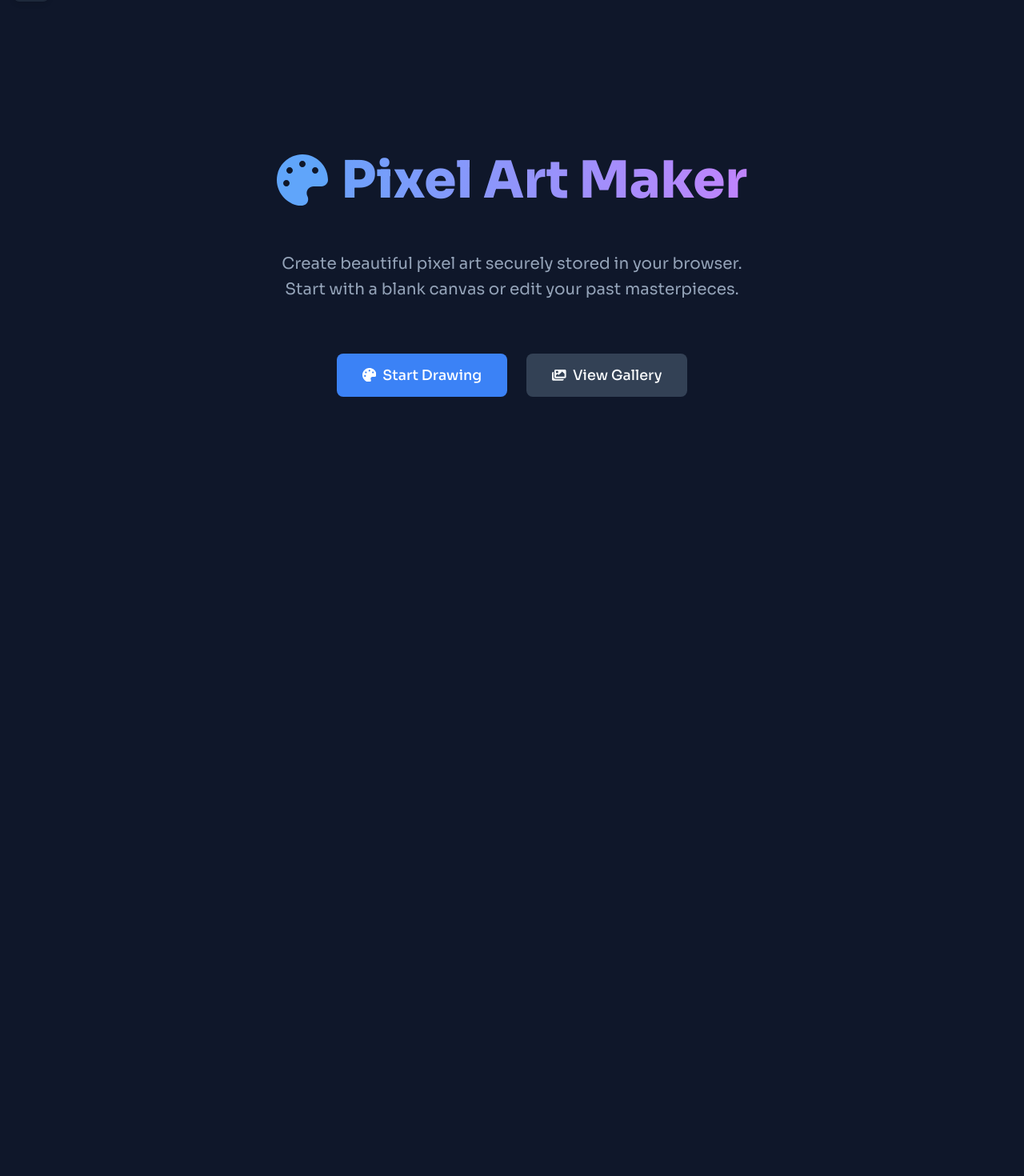
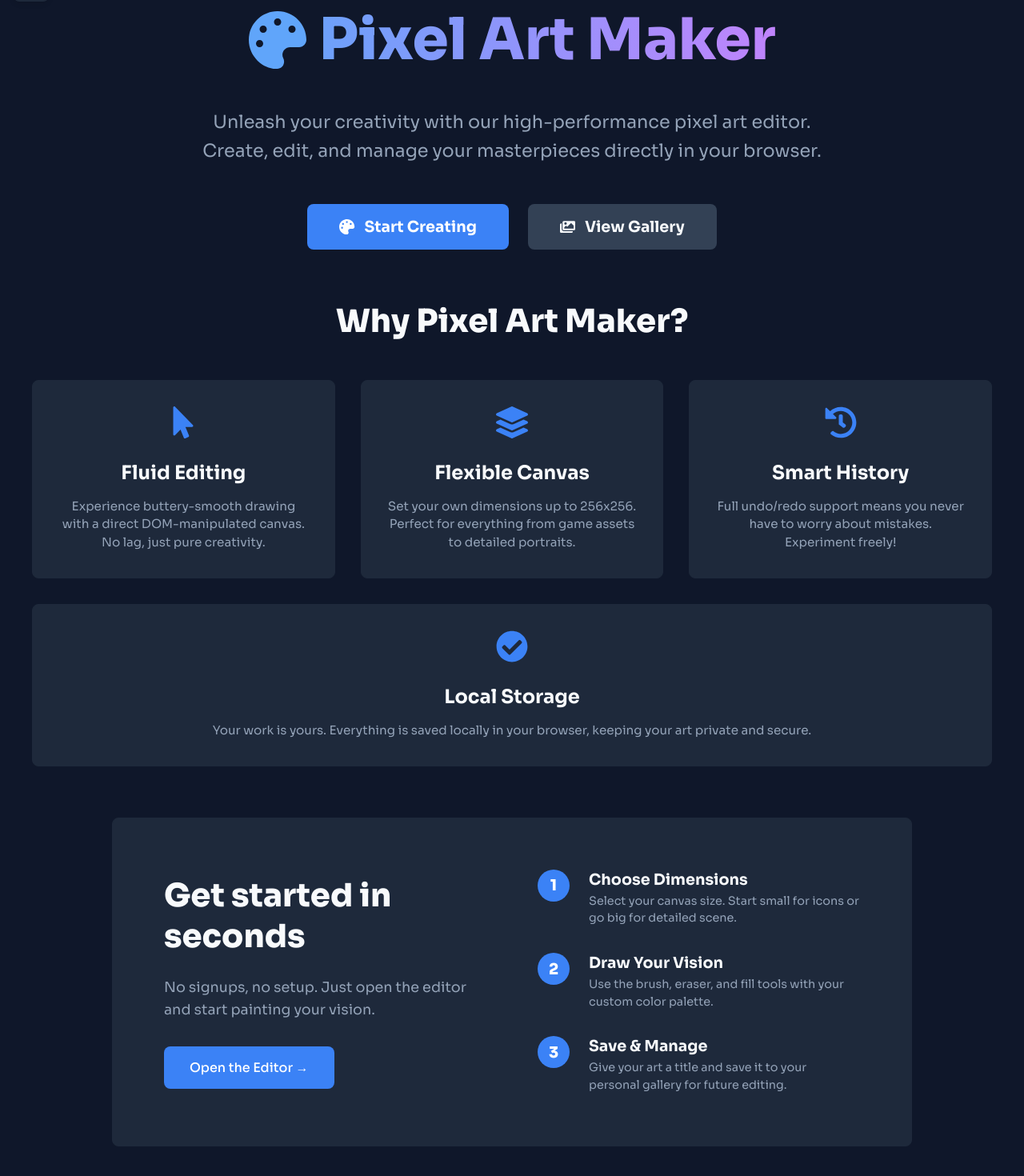
Before and after one commit to Samriddhicollege/BCA-2024-3rd-React-PixelArt, a React (Vite) app: page / in a window 1280 px wide. Shown: the part 60-1530 px from the top of the page at 80% size. Before the commit the page ends 800 px from the top, so only its background shows below. Built offline with nearby package versions, Linux system fonts and the light colour scheme.

Commit message:
feat: Revamp LandingPage with enhanced layout, features, and local storage integration

```diff
--- a/src/pages/LandingPage.jsx
+++ b/src/pages/LandingPage.jsx
@@ -1,27 +1,201 @@
 import React from 'react';
 import { useNavigate } from 'react-router-dom';
 import Button from '../components/ui/Button';
-import { FaPalette, FaImages } from 'react-icons/fa';
+import useLocalStorage from '../hooks/useLocalStorage';
+import { FaPalette, FaImages, FaMousePointer, FaLayerGroup, FaHistory, FaCheckCircle } from 'react-icons/fa';
 
 const LandingPage = () => {
   const navigate = useNavigate();
+  const [savedArts] = useLocalStorage('pixel-arts', []);
+
+  const lastArt = savedArts.length > 0 ? savedArts[0] : null;
+
+  const FeatureCard = ({ icon, title, description }) => (
+    <div style={{
+      backgroundColor: 'var(--card-bg)',
+      padding: '2rem',
+      borderRadius: 'var(--radius)',
+      border: '1px solid var(--border-color)',
+      display: 'flex',
+      flexDirection: 'column',
+      alignItems: 'center',
+      gap: '1rem',
+      flex: '1',
+      minWidth: '280px',
+      transition: 'transform 0.2s ease, border-color 0.2s ease',
+      cursor: 'default'
+    }}
+    onMouseEnter={(e) => {
+      e.currentTarget.style.transform = 'translateY(-5px)';
+      e.currentTarget.style.borderColor = 'var(--primary)';
+    }}
+    onMouseLeave={(e) => {
+      e.currentTarget.style.transform = 'translateY(0)';
+      e.currentTarget.style.borderColor = 'var(--border-color)';
+    }}>
+      <div style={{ fontSize: '2.5rem', color: 'var(--primary)' }}>{icon}</div>
+      <h3 style={{ fontSize: '1.5rem', fontWeight: '700' }}>{title}</h3>
+      <p style={{ color: 'var(--text-muted)', lineHeight: '1.5', fontSize: '0.95rem' }}>{description}</p>
+    </div>
+  );
+
+  const Step = ({ number, title, description }) => (
+    <div style={{ display: 'flex', gap: '1.5rem', textAlign: 'left', alignItems: 'flex-start' }}>
+      <div style={{
+        width: '40px',
+        height: '40px',
+        borderRadius: '50%',
+        backgroundColor: 'var(--primary)',
+        color: 'white',
+        display: 'flex',
+        alignItems: 'center',
+        justifyContent: 'center',
+        fontWeight: '800',
+        fontSize: '1.2rem',
+        flexShrink: 0
+      }}>
+        {number}
+      </div>
+      <div>
+        <h4 style={{ fontSize: '1.2rem', fontWeight: '700', marginBottom: '0.25rem' }}>{title}</h4>
+        <p style={{ color: 'var(--text-muted)', fontSize: '0.9rem', lineHeight: '1.5' }}>{description}</p>
+      </div>
+    </div>
+  );
 
   return (
-    <div style={{ flex: 1, display: 'flex', flexDirection: 'column', alignItems: 'center', justifyContent: 'center', textAlign: 'center', padding: '2rem', gap: '2rem' }}>
-      <h1 style={{ fontSize: '4rem', fontWeight: '800', background: 'linear-gradient(to right, #60a5fa, #c084fc)', WebkitBackgroundClip: 'text', color: 'transparent', marginBottom: '1rem', display: 'flex', alignItems: 'center', justifyContent: 'center', gap: '1rem' }}>
+    <div style={{ display: 'flex', flexDirection: 'column', width: '100%', gap: '4rem', padding: '4rem 2rem' }}>
+      {/* Hero Section */}
+      <section style={{ display: 'flex', flexDirection: 'column', alignItems: 'center', textAlign: 'center', gap: '2rem' }}>
+        <h1 style={{
+          fontSize: 'clamp(2.5rem, 8vw, 4.5rem)',
+          fontWeight: '800',
+          background: 'linear-gradient(to right, #60a5fa, #c084fc)',
+          WebkitBackgroundClip: 'text',
+          color: 'transparent',
+          marginBottom: '0.5rem',
+          display: 'flex',
+          alignItems: 'center',
+          justifyContent: 'center',
+          gap: '1rem'
+        }}>
           <FaPalette style={{ color: '#60a5fa' }} /> Pixel Art Maker
         </h1>
-      <p style={{ color: 'var(--text-muted)', fontSize: '1.25rem', maxWidth: '600px', lineHeight: '1.6' }}>
-        Create beautiful pixel art securely stored in your browser. Start with a blank canvas or edit your past masterpieces.
+        <p style={{ color: 'var(--text-muted)', fontSize: '1.4rem', maxWidth: '800px', lineHeight: '1.6' }}>
+          Unleash your creativity with our high-performance pixel art editor.
+          Create, edit, and manage your masterpieces directly in your browser.
         </p>
-      <div style={{ display: 'flex', flexWrap: 'wrap', justifyContent: 'center', gap: '1.5rem', marginTop: '2rem' }}>
-        <Button variant="primary" style={{ padding: '1rem 2rem', fontSize: '1.1rem', display: 'flex', gap: '0.5rem', alignItems: 'center' }} onClick={() => navigate('/editor')}>
-          <FaPalette /> Start Drawing
+        <div style={{ display: 'flex', flexWrap: 'wrap', justifyContent: 'center', gap: '1.5rem', marginTop: '1rem' }}>
+          <Button variant="primary" style={{ padding: '1rem 2.5rem', fontSize: '1.2rem', display: 'flex', gap: '0.75rem', alignItems: 'center', fontWeight: '700' }} onClick={() => navigate('/editor')}>
+            <FaPalette /> Start Creating
           </Button>
-        <Button variant="secondary" style={{ padding: '1rem 2rem', fontSize: '1.1rem', display: 'flex', gap: '0.5rem', alignItems: 'center' }} onClick={() => navigate('/gallery')}>
+          <Button variant="secondary" style={{ padding: '1rem 2.5rem', fontSize: '1.2rem', display: 'flex', gap: '0.75rem', alignItems: 'center', fontWeight: '700' }} onClick={() => navigate('/gallery')}>
             <FaImages /> View Gallery
           </Button>
         </div>
+      </section>
+
+      {/* Recent Work / Continue Section */}
+      {lastArt && (
+        <section style={{
+          maxWidth: '800px',
+          margin: '0 auto',
+          width: '100%',
+          backgroundColor: 'rgba(59, 130, 246, 0.1)',
+          padding: '1.5rem 2rem',
+          borderRadius: 'var(--radius)',
+          border: '1px solid var(--primary)',
+          display: 'flex',
+          justifyContent: 'space-between',
+          alignItems: 'center',
+          gap: '2rem'
+        }}>
+          <div style={{ display: 'flex', alignItems: 'center', gap: '1.5rem' }}>
+            <div style={{ fontSize: '2rem', color: 'var(--primary)' }}><FaHistory /></div>
+            <div style={{ textAlign: 'left' }}>
+              <h3 style={{ fontSize: '1.1rem', fontWeight: '700', color: 'var(--text-main)' }}>Continue where you left off</h3>
+              <p style={{ color: 'var(--text-muted)', fontSize: '0.9rem' }}>Recent: <strong>{lastArt.title}</strong></p>
+            </div>
+          </div>
+          <Button variant="primary" onClick={() => navigate(`/editor/${lastArt.id}`)} style={{ padding: '0.75rem 1.5rem' }}>
+            Open Editor
+          </Button>
+        </section>
+      )}
+
+      {/* Features Section */}
+      <section style={{ maxWidth: '1200px', margin: '0 auto', width: '100%', textAlign: 'center' }}>
+        <h2 style={{ fontSize: '2.5rem', fontWeight: '800', marginBottom: '3rem' }}>Why Pixel Art Maker?</h2>
+        <div style={{ display: 'flex', flexWrap: 'wrap', gap: '2rem', justifyContent: 'center' }}>
+          <FeatureCard
+            icon={<FaMousePointer />}
+            title="Fluid Editing"
+            description="Experience buttery-smooth drawing with a direct DOM-manipulated canvas. No lag, just pure creativity."
+          />
+          <FeatureCard
+            icon={<FaLayerGroup />}
+            title="Flexible Canvas"
+            description="Set your own dimensions up to 256x256. Perfect for everything from game assets to detailed portraits."
+          />
+          <FeatureCard
+            icon={<FaHistory />}
+            title="Smart History"
+            description="Full undo/redo support means you never have to worry about mistakes. Experiment freely!"
+          />
+          <FeatureCard
+            icon={<FaCheckCircle />}
+            title="Local Storage"
+            description="Your work is yours. Everything is saved locally in your browser, keeping your art private and secure."
+          />
+        </div>
+      </section>
+
+      {/* How It Works Section */}
+      <section style={{
+        maxWidth: '1000px',
+        margin: '0 auto',
+        width: '100%',
+        backgroundColor: 'var(--card-bg)',
+        padding: '4rem',
+        borderRadius: 'var(--radius)',
+        border: '1px solid var(--border-color)',
+        display: 'grid',
+        gridTemplateColumns: 'repeat(auto-fit, minmax(300px, 1fr))',
+        gap: '4rem',
+        alignItems: 'center'
+      }}>
+        <div style={{ textAlign: 'left' }}>
+          <h2 style={{ fontSize: '2.5rem', fontWeight: '800', marginBottom: '1.5rem' }}>Get started in seconds</h2>
+          <p style={{ color: 'var(--text-muted)', fontSize: '1.1rem', marginBottom: '2rem', lineHeight: '1.6' }}>
+            No signups, no setup. Just open the editor and start painting your vision.
+          </p>
+          <Button variant="primary" onClick={() => navigate('/editor')} style={{ padding: '1rem 2rem' }}>
+             Open the Editor →
+          </Button>
+        </div>
+        <div style={{ display: 'flex', flexDirection: 'column', gap: '2rem' }}>
+          <Step
+            number="1"
+            title="Choose Dimensions"
+            description="Select your canvas size. Start small for icons or go big for detailed scene."
+          />
+          <Step
+            number="2"
+            title="Draw Your Vision"
+            description="Use the brush, eraser, and fill tools with your custom color palette."
+          />
+          <Step
+            number="3"
+            title="Save & Manage"
+            description="Give your art a title and save it to your personal gallery for future editing."
+          />
+        </div>
+      </section>
+
+      {/* Footer */}
+      <footer style={{ marginTop: 'auto', borderTop: '1px solid var(--border-color)', paddingTop: '2rem', textAlign: 'center', color: 'var(--text-muted)', fontSize: '0.9rem' }}>
+        <p>© {new Date().getFullYear()} Pixel Art Maker. Made for Pixel Artists.</p>
+      </footer>
     </div>
   );
 };
```
Lines whose indentation alone changed are shown as unchanged.
